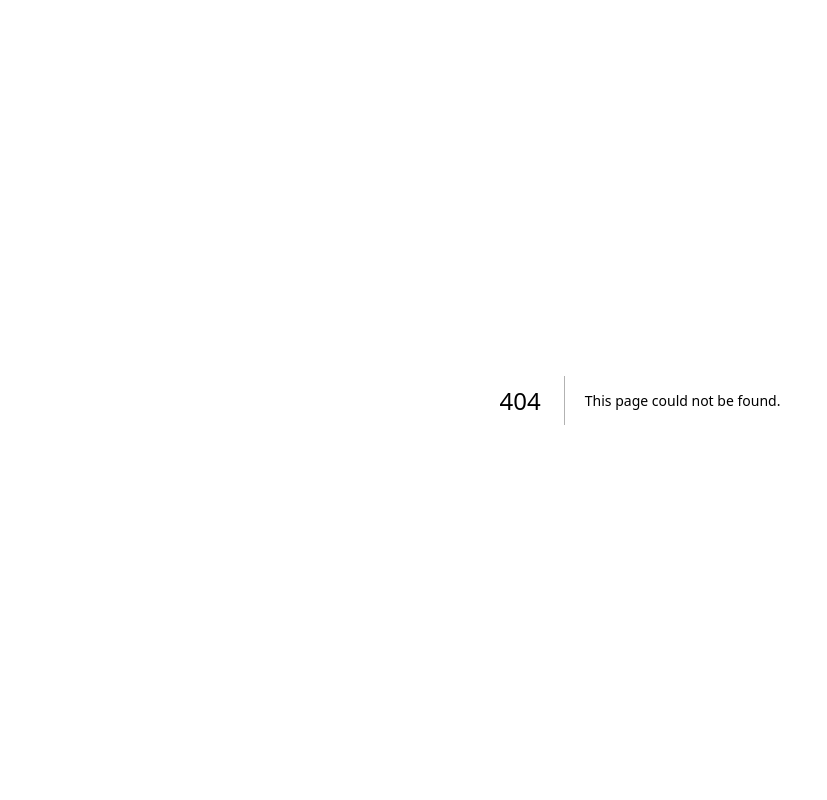
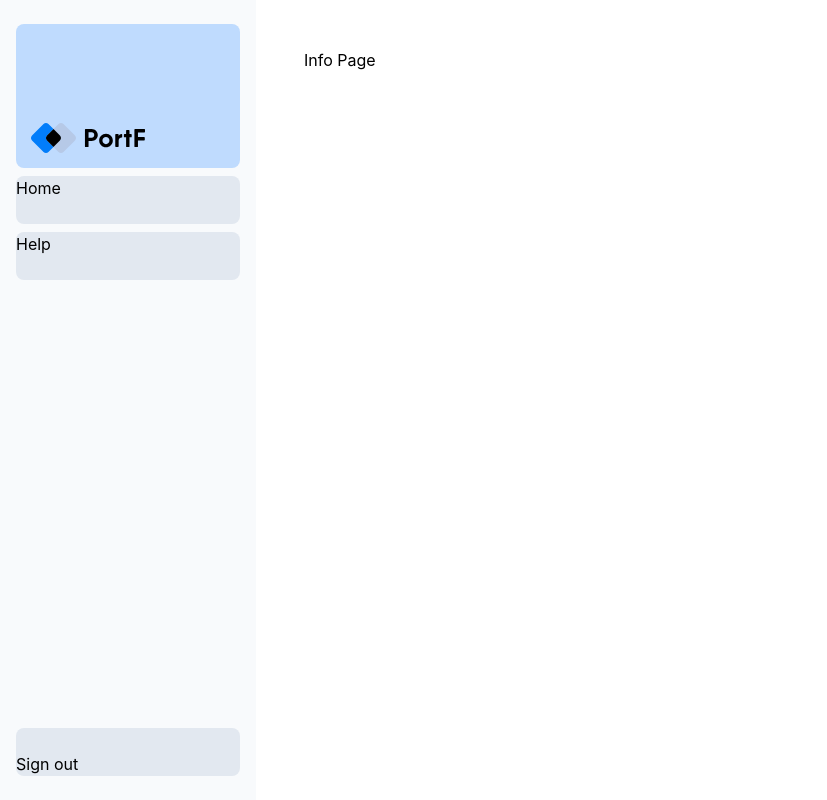
Before and after one commit to Portf-io/portf-coding-challenge-2, a Next.js app: page /info/page in a window 1280 px wide. Before the commit this address had no page. Shown: the whole page, without its empty margins (0-827 px from the left). Built offline with nearby package versions, Linux system fonts and the light colour scheme.

Commit message:
Added Layout, SideNav and Info
- structured of the app: sidenav on the left side and pages on the right side of the app.
- added info page for understanding the app and what features the app offers.

```diff
--- /dev/null
+++ b/src/components/Layout.tsx
@@ -0,0 +1,12 @@
+import SideNav from "./SideNav/SideNav";
+
+export default function Layout({ children }: { children: React.ReactNode }) {
+  return (
+    <div className="flex h-screen flex-col md:flex-row md:overflow-hidden">
+      <div className="w-full flex-none md:w-64">
+        <SideNav />
+      </div>
+      <div className="flex-grow p-6 md:overflow-y-auto md:p-12">{children}</div>
+    </div>
+  );
+}
--- /dev/null
+++ b/src/components/SideNav/SideNav.tsx
@@ -0,0 +1,30 @@
+import Link from "next/link";
+
+import Image from "next/image";
+import PortFLogo from "../../../public/logo.svg";
+
+export default function SideNav() {
+  return (
+    <div className="relative bg-slate-50 flex flex-col items-center space-y-2 h-full">
+      <div className="pt-6">
+        <div className="relative bg-blue-200 w-56 h-36 rounded-lg pt-6">
+          <Link href="/">
+            <Image
+              className="absolute bottom-0 left-0"
+              src={PortFLogo}
+              alt="PortF Logo"
+              width={150}
+            />
+          </Link>
+        </div>
+      </div>
+      <div className="relative bg-slate-200 w-56 h-12 rounded-lg">Home</div>
+      <div className="relative bg-slate-200 w-56 h-12 rounded-lg">Help</div>
+      <div className="absolute bottom-0 pb-6">
+        <div className="relative bg-slate-200 w-56 h-12 rounded-lg pt-6">
+          Sign out
+        </div>
+      </div>
+    </div>
+  );
+}
--- a/src/pages/_app.tsx
+++ b/src/pages/_app.tsx
@@ -1,5 +1,6 @@
 import { ApolloClient, ApolloProvider, InMemoryCache } from "@apollo/client";
 import "../styles/globals.css";
+import Layout from "../components/Layout";
 
 const client = new ApolloClient({
   uri: "http://localhost:3000/api/graphql",
@@ -9,7 +10,9 @@ const client = new ApolloClient({
 function TaskManagerApp({ Component, pageProps }) {
   return (
     <ApolloProvider client={client}>
-      <Component {...pageProps} />
+      <Layout>
+        <Component {...pageProps} />
+      </Layout>
     </ApolloProvider>
   );
 }
--- /dev/null
+++ b/src/pages/info/page.tsx
@@ -0,0 +1,7 @@
+export default function Info() {
+  return (
+    <div>
+      <h1>Info Page</h1>
+    </div>
+  );
+}
```
Also changed, not shown: src/components/SideNav/SideNavItem.tsx (added).
